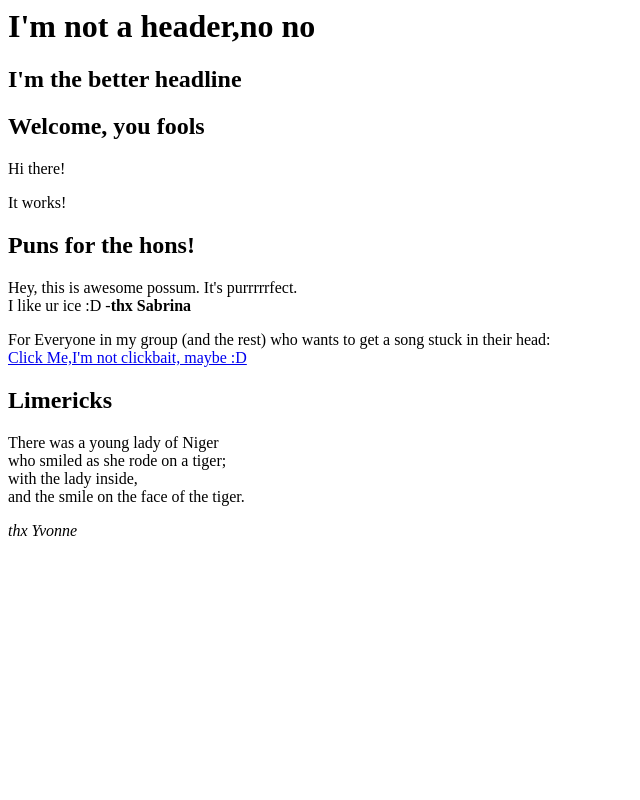
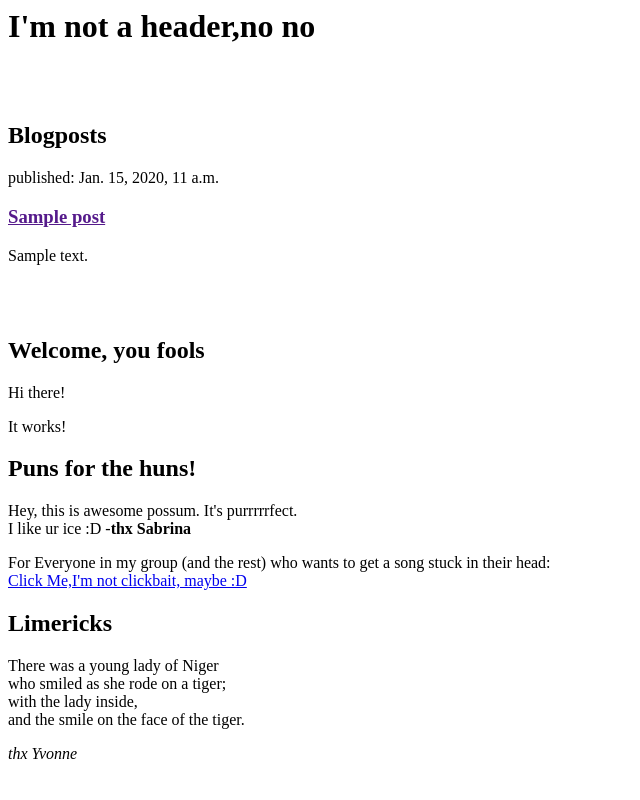
Before and after one commit to blueturtlepony/my-first-blog, a Django app: template blog/templates/blog/post_list.html in a window 1280 px wide. Shown: the whole page, without its empty margins (0-640 px from the left). Run offline with Django 3.2, Linux system fonts and the light colour scheme; the template is opened without the code that fills it: values that come from a table or form of the project are taken from there, others are empty; tables that the repository leaves empty hold one stand-in row (values such as "Sample post").

Commit message:
Rechtschreibfehler und Blogposts

```diff
--- a/blog/templates/blog/post_list.html
+++ b/blog/templates/blog/post_list.html
@@ -4,7 +4,23 @@
     </head>
     <body>
       <h1>I'm not a header,no no </h1>
-      <h2>I'm the better headline</h2>
+
+<br>
+<br>
+
+
+
+      <h2>Blogposts</h2>
+      {% for post in posts %}
+          <div>
+              <p>published: {{ post.published_date }}</p>
+              <h3><a href="">{{ post.title }}</a></h3>
+              <p>{{ post.text|linebreaksbr }}</p>
+          </div>
+      {% endfor %}
+
+<br>
+<br>
 
         <div>
         <h2> Welcome, you fools </h2>
@@ -13,7 +29,7 @@
         </div>
 
         <div>
-        <h2> Puns for the hons! </h2>
+        <h2> Puns for the huns! </h2>
         <p> Hey, this is awesome possum. It's purrrrrfect. <br>I like ur ice :D -<strong>thx Sabrina</strong> <p>
           <p> For Everyone in my group (and the rest) who wants to get a song stuck in their head: <br> <a href="https://www.youtube.com/watch?v=PUCgC_TukKg">Click Me,I'm not clickbait, maybe :D</a>
         </div>
--- a/blog/views.py
+++ b/blog/views.py
@@ -1,5 +1,8 @@
 from django.shortcuts import render
+from django.utils import timezone
+from .models import Post
 
 # Create your views here.
 def post_list(request):
-    return render(request, 'blog/post_list.html', {})
+    posts = Post.objects.filter(published_date__lte=timezone.now()).order_by('published_date')
+    return render(request, 'blog/post_list.html', {'posts': posts})
```
